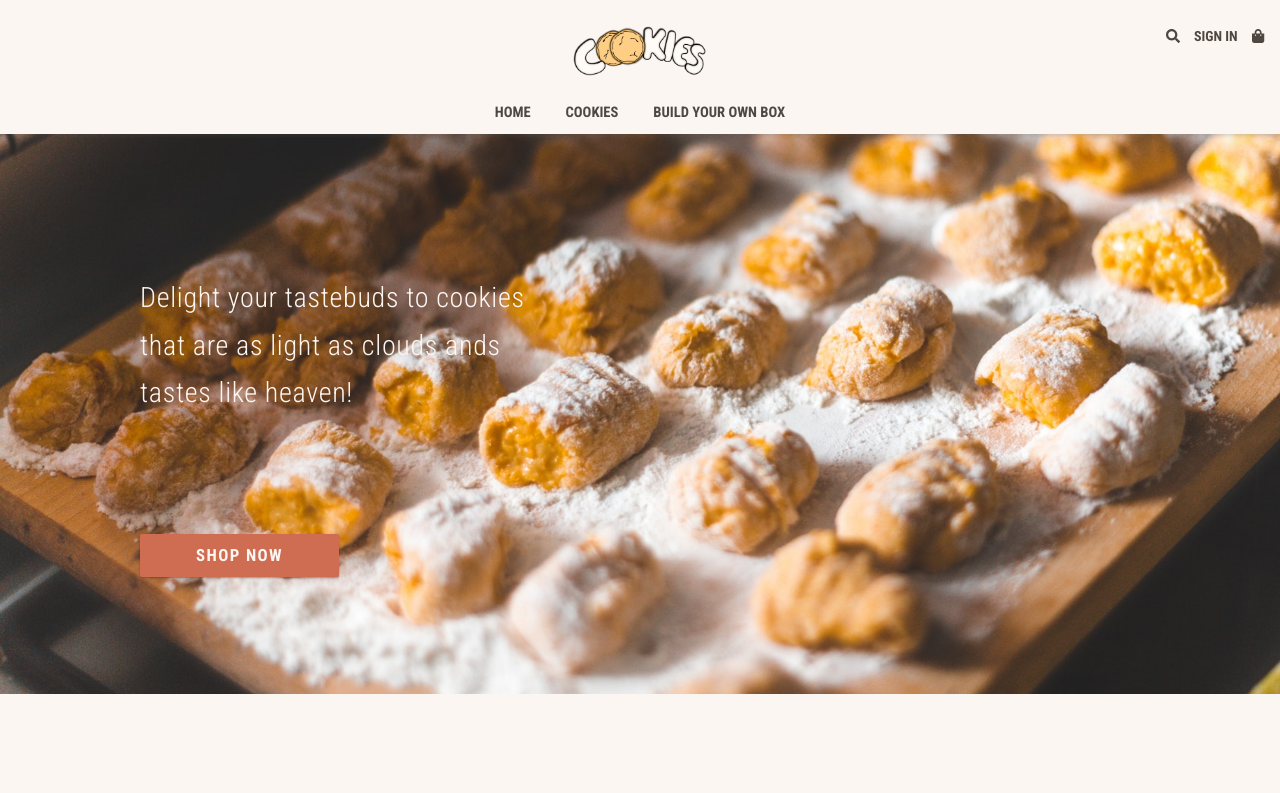
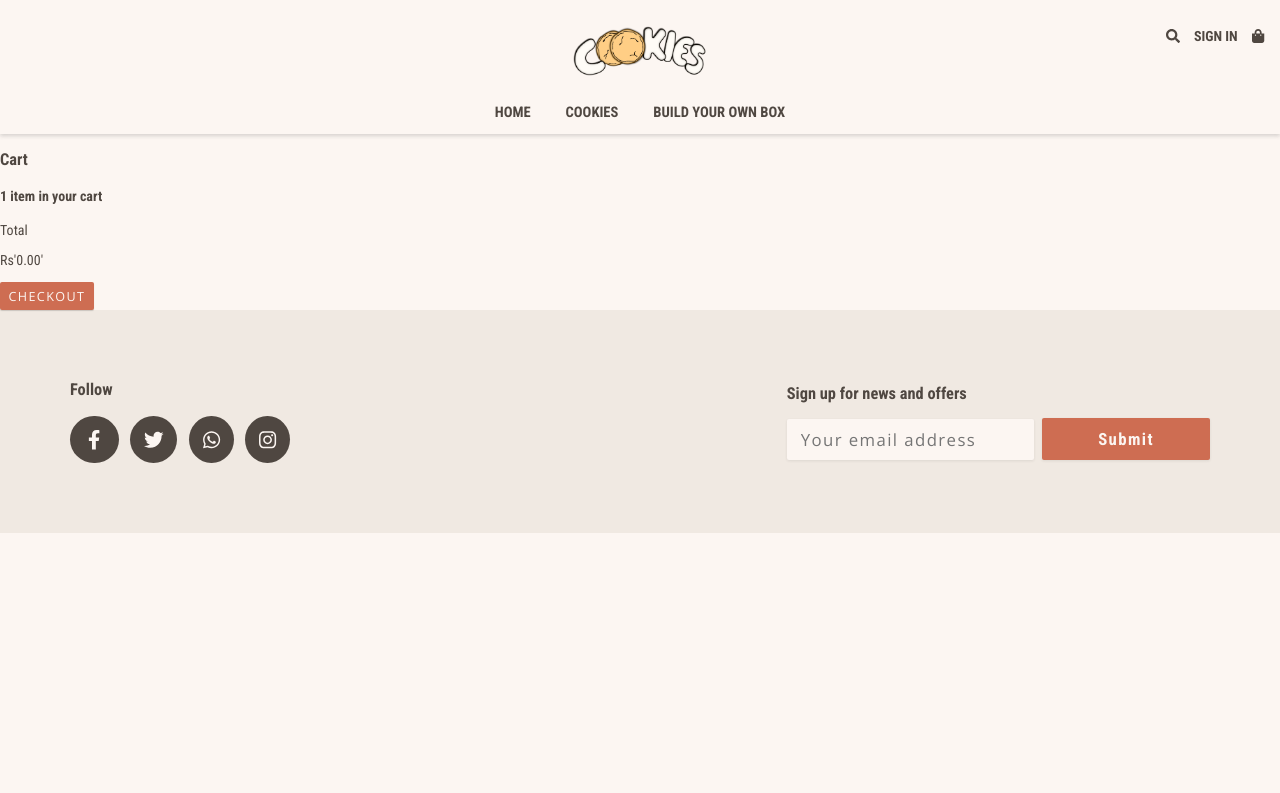
Before and after one commit to crisner/cookies-e-commerce-website, a React app: page /cart in a window 1280 px wide. Shown: the top 793 px of the page. Built offline with nearby package versions, Linux system fonts and the light colour scheme.

Commit message:
Set up and link cart component

```diff
--- a/src/App.tsx
+++ b/src/App.tsx
@@ -9,11 +9,15 @@ import Footer from './Footer';
 import Home from './main/Home';
 import Products from './products/Products';
 import BuildABox from './buildABox/BuildABox';
+import Cart from './cart/cart'
 
 const App = (): JSX.Element => (
   <Router>
     <Header />
     <Switch>
+      <Route path="/cart">
+        <Cart />
+      </Route>
       <Route path="/build-a-box">
         <div className="build-a-box-page">
           <Products box={false} />
--- a/src/Header.tsx
+++ b/src/Header.tsx
@@ -12,7 +12,7 @@ const Header = (): JSX.Element => (
       <div className="links">
         <FontAwesomeIcon icon={faSearch} />
         <a href="#" role="button">Sign in</a>
-        <FontAwesomeIcon icon={faShoppingBag} />
+        <Link to="/cart"><FontAwesomeIcon icon={faShoppingBag} /></Link>
       </div>
     </div>
     <ul className="menu">
--- /dev/null
+++ b/src/cart/Cart.tsx
@@ -0,0 +1,15 @@
+import React from 'react';
+
+const Cart = (): JSX.Element => (
+  <div className="cart">
+    <h3>Cart</h3>
+    <h4>1 item in your cart</h4>
+    <div className="total">
+        <p>Total</p>
+        <p>Rs'0.00'</p>
+    </div>
+    <button className="btn-add">Checkout</button>
+  </div>
+)
+
+export default Cart;
```
